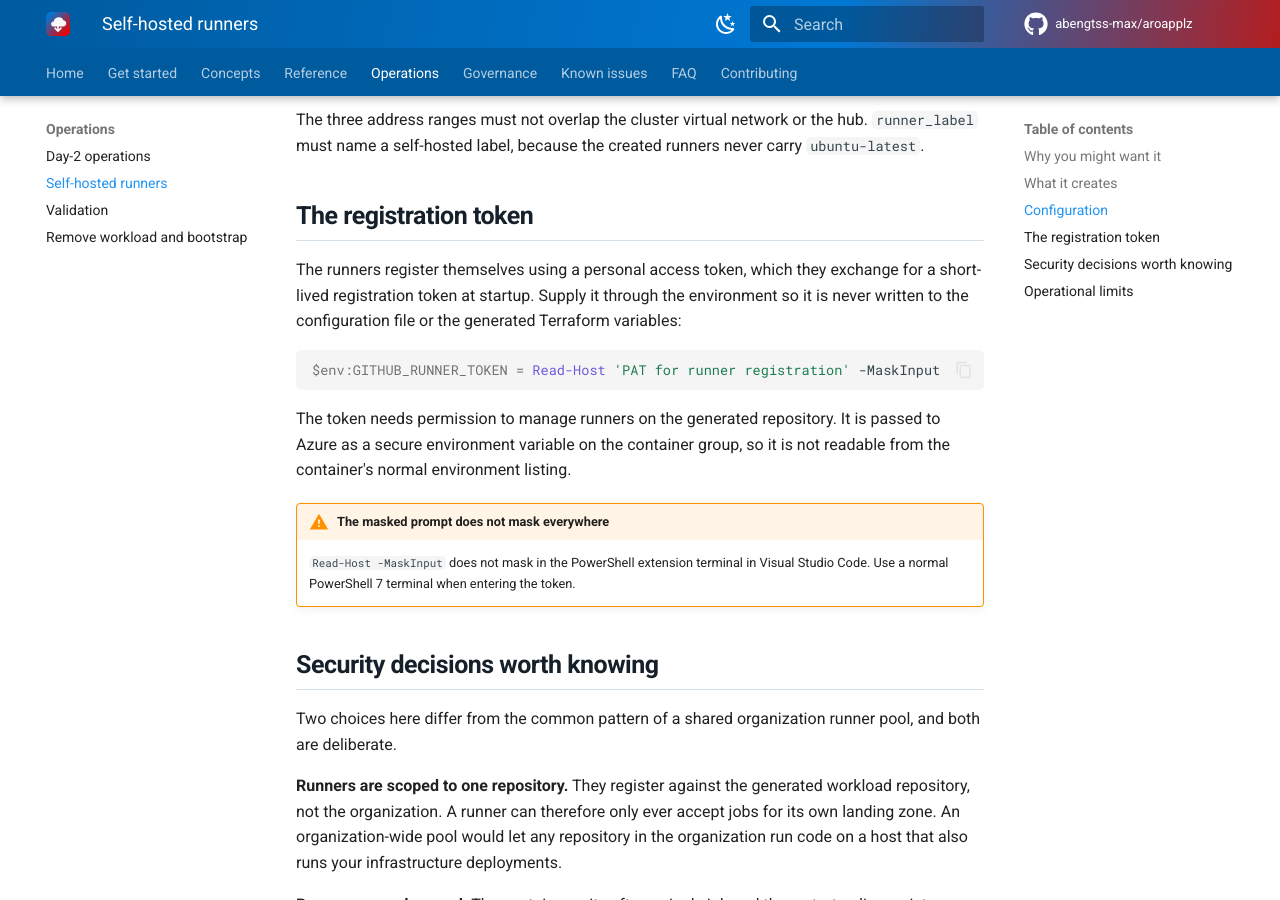
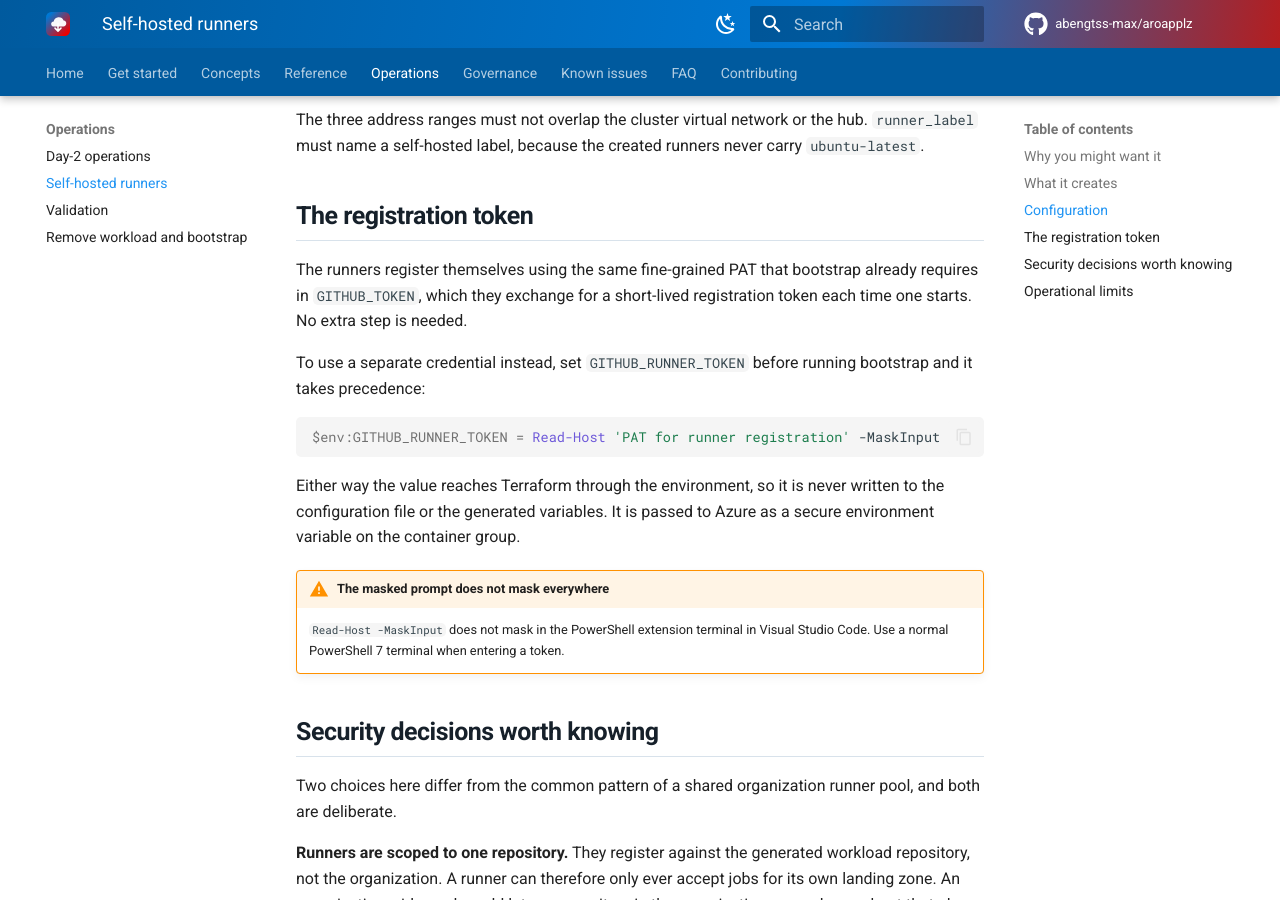
Before and after one commit to abengtss-max/aroapplz, an MkDocs documentation site: the page built from docs/operations/self-hosted-runner.md, in a window 1280 px wide and 900 px high, scrolled down 1392 px. Built offline with MkDocs 1.6.1 and Material for MkDocs 9.7.7, drawn with Linux system fonts in a browser that asks for light colours; comment, search, counter and statistics services are not loaded.

Commit message:
fix: fall back to the bootstrap token for runner registration
Preflight runs for destroy as well as apply, so requiring a separate
GITHUB_RUNNER_TOKEN would have blocked teardown for anyone who had only set
GITHUB_TOKEN. The bootstrap token already carries the repository
administration permission the runners need, so it is now the default and
GITHUB_RUNNER_TOKEN only overrides it. That also removes a step from the
quickstart.

````diff
--- a/docs/operations/self-hosted-runner.md
+++ b/docs/operations/self-hosted-runner.md
@@ -43,16 +43,18 @@ The three address ranges must not overlap the cluster virtual network or the hub
 
 ## The registration token
 
-The runners register themselves using a personal access token, which they exchange for a short-lived registration token at startup. Supply it through the environment so it is never written to the configuration file or the generated Terraform variables:
+The runners register themselves using the same fine-grained PAT that bootstrap already requires in `GITHUB_TOKEN`, which they exchange for a short-lived registration token each time one starts. No extra step is needed.
+
+To use a separate credential instead, set `GITHUB_RUNNER_TOKEN` before running bootstrap and it takes precedence:
 
 ```powershell
 $env:GITHUB_RUNNER_TOKEN = Read-Host 'PAT for runner registration' -MaskInput
 ```
 
-The token needs permission to manage runners on the generated repository. It is passed to Azure as a secure environment variable on the container group, so it is not readable from the container's normal environment listing.
+Either way the value reaches Terraform through the environment, so it is never written to the configuration file or the generated variables. It is passed to Azure as a secure environment variable on the container group.
 
 !!! warning "The masked prompt does not mask everywhere"
-    `Read-Host -MaskInput` does not mask in the PowerShell extension terminal in Visual Studio Code. Use a normal PowerShell 7 terminal when entering the token.
+    `Read-Host -MaskInput` does not mask in the PowerShell extension terminal in Visual Studio Code. Use a normal PowerShell 7 terminal when entering a token.
 
 ## Security decisions worth knowing
 
````
Also changed, not shown: docs/get-started/quickstart.md (+1 -8 lines), docs/reference/configuration.md (+1 -1 lines), 2 other files.
